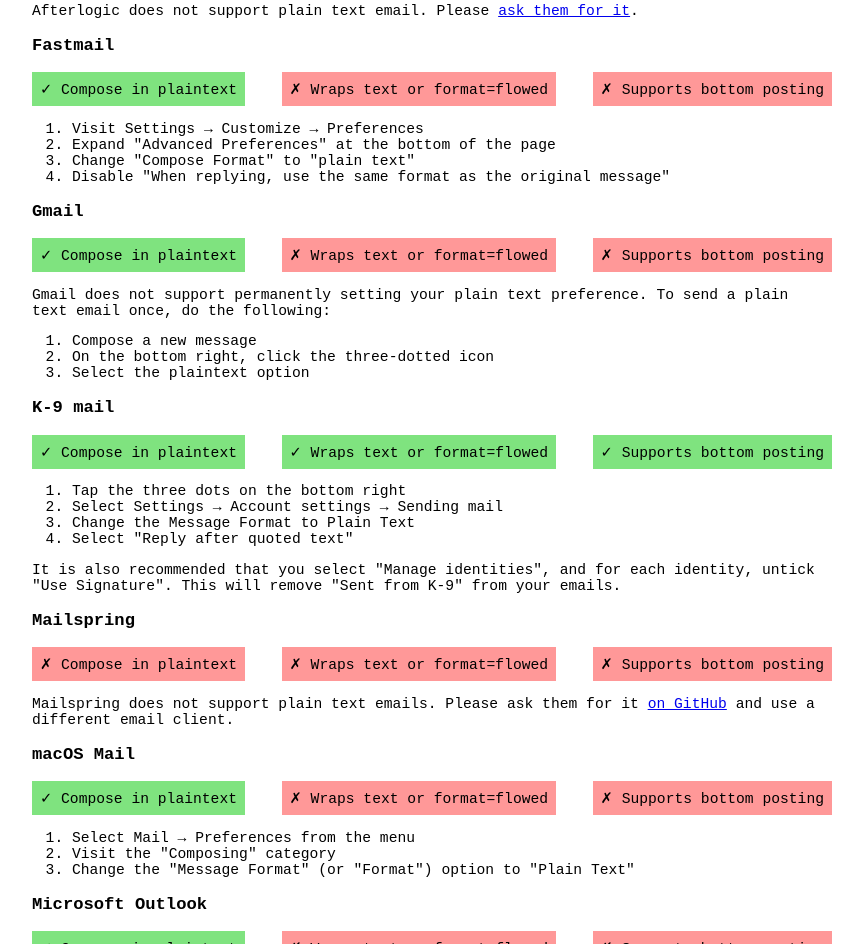
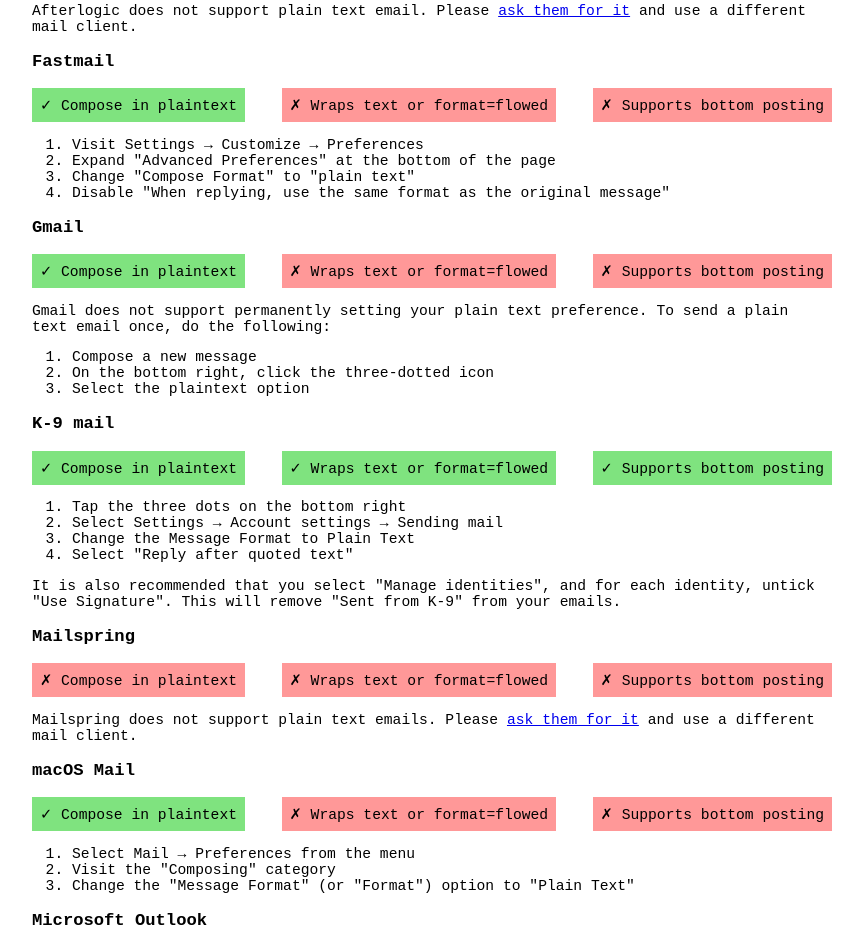
Before and after one commit to Fastidious/useplaintext.email, a plain HTML site: page index.html in a window 1280 px wide. Shown: the part 2426-3370 px from the top of the page, without its empty margins (208-1071 px from the left). Drawn offline with Linux system fonts and the light colour scheme.

Commit message:
Make consistent the "ask for plaintext" spiels

```diff
--- a/index.html
+++ b/index.html
@@ -231,7 +231,7 @@
       Afterlogic does not support plain text email. Please
       <a
         href="https://s.afterlogic.com/forum/forum_posts.asp?TID=2438"
-      >ask them for it</a>.
+      >ask them for it</a> and use a different mail client.
     </p>
     <h3 id="fastmail">Fastmail</h3>
     <div class="breakdown">
@@ -284,11 +284,11 @@
       <span class="red">Supports bottom posting</span>
     </div>
     <p>
-      Mailspring does not support plain text emails. Please ask them for it
+      Mailspring does not support plain text emails. Please
       <a
         rel="noopener nofollow"
         href="https://github.com/Foundry376/Mailspring/issues/52"
-      >on GitHub</a> and use a different email client.
+      >ask them for it</a> and use a different mail client.
     </p>
     <h3 id="macos">macOS Mail</h3>
     <div class="breakdown">
```
